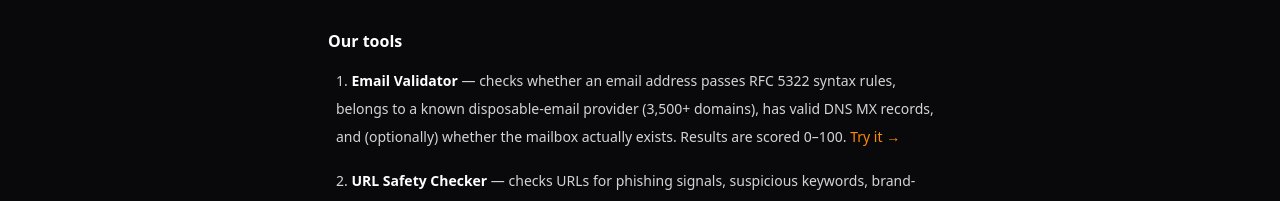
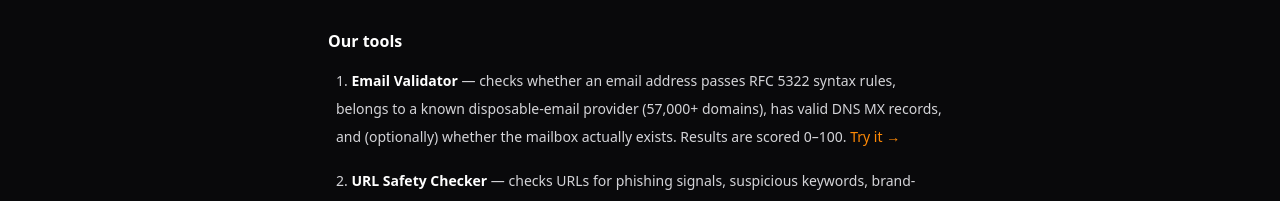
Before and after one commit to msywensky/isthisvalid, a Next.js app: page /about in a window 1280 px wide. Shown: the part 366-567 px from the top of the page. Built offline with nearby package versions, Linux system fonts and the light colour scheme; no server answers.

Commit message:
fix: update disposable domain count from 3,500 to 57,000+ across all user-facing copy

```diff
--- a/src/app/about/page.tsx
+++ b/src/app/about/page.tsx
@@ -32,7 +32,7 @@ export default function AboutPage() {
           <li>
             <strong className="text-white">Email Validator</strong> — checks
             whether an email address passes RFC 5322 syntax rules, belongs to a
-            known disposable-email provider (3,500+ domains), has valid DNS MX
+            known disposable-email provider (57,000+ domains), has valid DNS MX
             records, and (optionally) whether the mailbox actually exists.
             Results are scored 0–100.{" "}
             <Link
--- a/src/app/check/email/page.tsx
+++ b/src/app/check/email/page.tsx
@@ -116,7 +116,7 @@ export default function EmailCheckPage() {
           </li>
           <li>
             <strong className="text-zinc-200">Disposable-domain check</strong> —
-            flags 3,500+ known throwaway providers.
+            flags 57,000+ known throwaway providers.
           </li>
           <li>
             <strong className="text-zinc-200">API verification</strong>{" "}
--- a/src/lib/faq-data.ts
+++ b/src/lib/faq-data.ts
@@ -14,7 +14,7 @@ export const FAQ_DATA: { q: string; a: string }[] = [
   },
   {
     q: "What's a disposable email address?",
-    a: "A throwaway inbox you spin up in seconds — think Mailinator, Guerrilla Mail, or YOPmail. They're great for avoiding spam yourself, but terrible when someone uses one to sign up for your product and then ghosts you. We flag 3,500+ of these providers.",
+    a: "A throwaway inbox you spin up in seconds — think Mailinator, Guerrilla Mail, or YOPmail. They're great for avoiding spam yourself, but terrible when someone uses one to sign up for your product and then ghosts you. We flag 57,000+ of these providers.",
   },
   {
     q: "What does the score (0–100) mean?",
```
Also changed, not shown: 1 other file (tests, documents, lock files or other folders).
